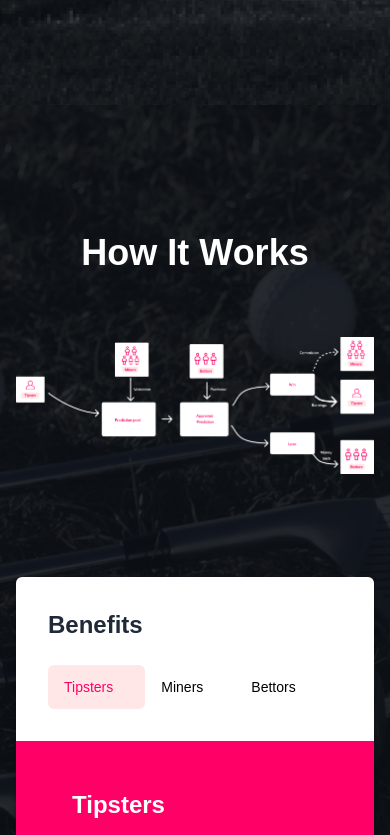
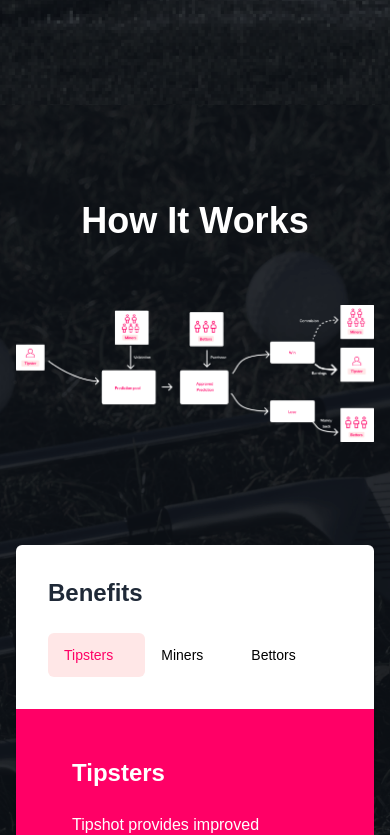
Before and after one commit to tipshot-net/landing-page, a Next.js app: page / in a window 390 px wide. Shown: the part 1138-1973 px from the top of the page. Built offline with nearby package versions, Linux system fonts and the light colour scheme; a web font is replaced by a local one.

Commit message:
adjust spacing

```diff
--- a/pages/index.tsx
+++ b/pages/index.tsx
@@ -51,7 +51,7 @@ const Home: NextPage = () => {
       </div>
 
       <div className={styles.howItWorks}>
-        <div className="m-auto max-w-6xl py-32 px-4 md:py-60">
+        <div className="m-auto max-w-6xl py-24 px-4 md:py-60">
           <h1 className="mb-16 text-center text-4xl font-semibold text-white md:mb-10">
             How It Works
           </h1>
@@ -199,7 +199,7 @@ const Home: NextPage = () => {
 
       <div className={`${styles.callToAction} py-24 px-4`}>
         <div className="m-auto max-w-lg text-center">
-          <h3 className="text-5xl font-bold">
+          <h3 className="text-4xl md:text-5xl font-bold">
             Don't Miss our <span className="text-[#FF0066]">Updates</span>
           </h3>
           <p className="mt-2 font-light">
```
